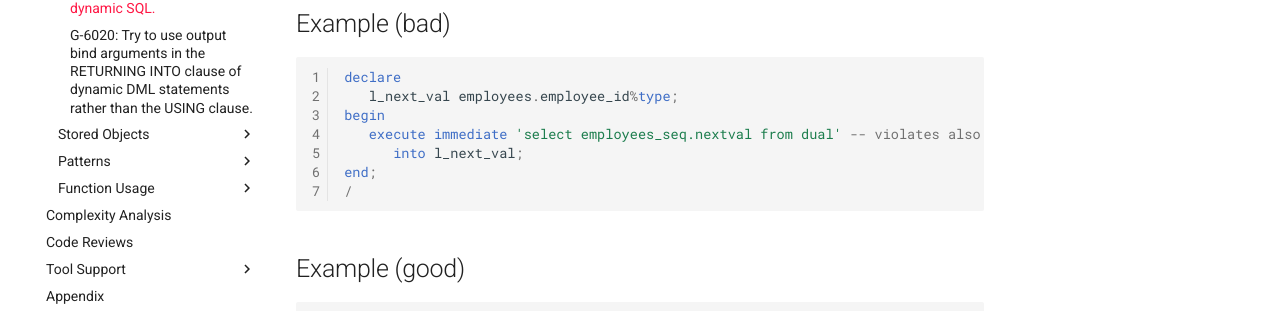
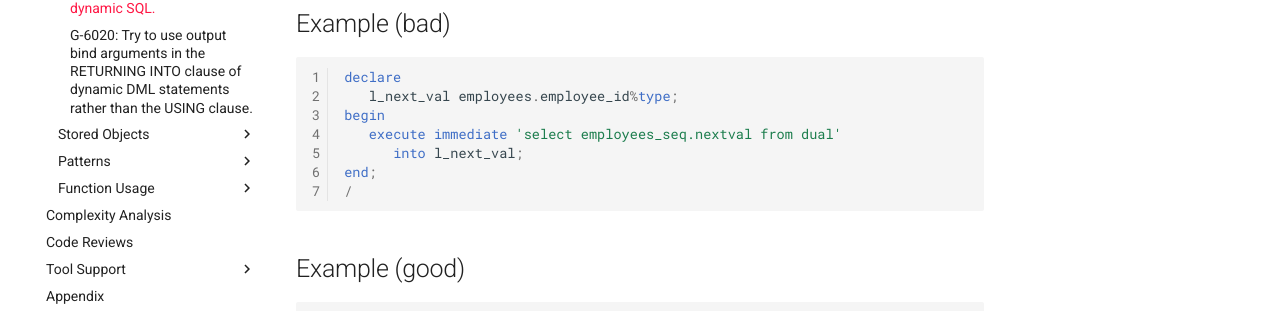
Before and after one commit to Trivadis/plsql-and-sql-coding-guidelines, an MkDocs documentation site: the page built from docs/4-language-usage/6-dynamic-sql/g-6010.md, in a window 1280 px wide and 1067 px high. Shown: the part 503-814 px from the top of the window. Built offline with MkDocs 1.6.1 and Material for MkDocs 9.7.7, drawn with Linux system fonts in a browser that asks for light colours; comment, search, counter and statistics services are not loaded; the version menu is left out.

Commit message:
remove comment regarding G-1050 in G-6010

```diff
--- a/docs/4-language-usage/6-dynamic-sql/g-6010.md
+++ b/docs/4-language-usage/6-dynamic-sql/g-6010.md
@@ -13,7 +13,7 @@ Having the executed statement in a variable makes it easier to debug your code (
 declare
    l_next_val employees.employee_id%type;
 begin
-   execute immediate 'select employees_seq.nextval from dual' -- violates also G-1050
+   execute immediate 'select employees_seq.nextval from dual'
       into l_next_val;
 end;
 /
```
